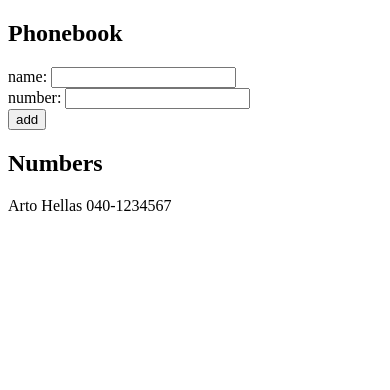
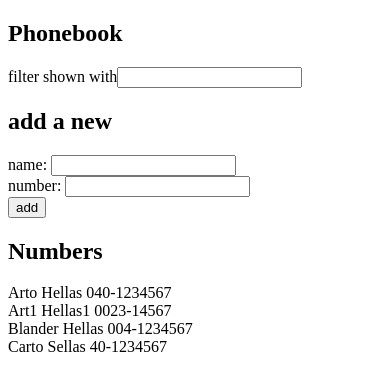
Before and after one commit to trangb/fullstack2020, a React (Create React App) app in the folder part2/phonebook/: page / in a window 390 px wide. Shown: the top 390 px of the page. Built offline with nearby package versions, Linux system fonts and the light colour scheme.

Commit message:
2.9 phonebook step4

```diff
--- a/part2/phonebook/src/components/App.js
+++ b/part2/phonebook/src/components/App.js
@@ -2,12 +2,15 @@ import React, { useState } from 'react'
 
 const App = () => {
   const [persons, setPersons] = useState([
-    { name: 'Arto Hellas',
-      number: '040-1234567'
-    }
+    { name: 'Arto Hellas', number: '040-1234567' },
+    { name: 'Art1 Hellas1', number: '0023-14567' },
+    { name: 'Blander Hellas', number: '004-1234567' },
+    { name: 'Carto Sellas', number: '40-1234567' }
   ])
   const [newName, setNewName] = useState('')
   const [newNumber, setNewNumber] = useState('')
+  const [showAll, setShowAll] = useState(true)
+  const [filterVal, setFilterVal] = useState('')
 
   const addName = (event) => {
     event.preventDefault()
@@ -31,10 +34,31 @@ const App = () => {
   const handleNumberChange = (event) => {
     setNewNumber(event.target.value);
   }
+  const personsToShow = showAll ?
+    persons : persons.filter(p => {
+      console.log(filterVal.toUpperCase())
+      return p.name.toUpperCase().includes(filterVal.toUpperCase())
+    });
+
+  const handleFilter = (event) => {
+    setFilterVal(event.target.value)
+    if (filterVal) {
+      setShowAll(false)
+    } else {
+      setShowAll(true)
+    }
+  }
 
   return (
     <div>
       <h2>Phonebook</h2>
+      <div>
+        filter shown with
+        <input
+          value={filterVal}
+          onChange={handleFilter} />
+      </div>
+      <h2>add a new</h2>
       <form onSubmit={addName}>
       <div>
           name: <input value={newName}
@@ -49,7 +73,7 @@ const App = () => {
         </div>
       </form>
       <h2>Numbers</h2>
-      {persons.map(p =>
+      {personsToShow.map(p =>
         <Person key={p.name} person={p} />
       )}
     </div>
```
